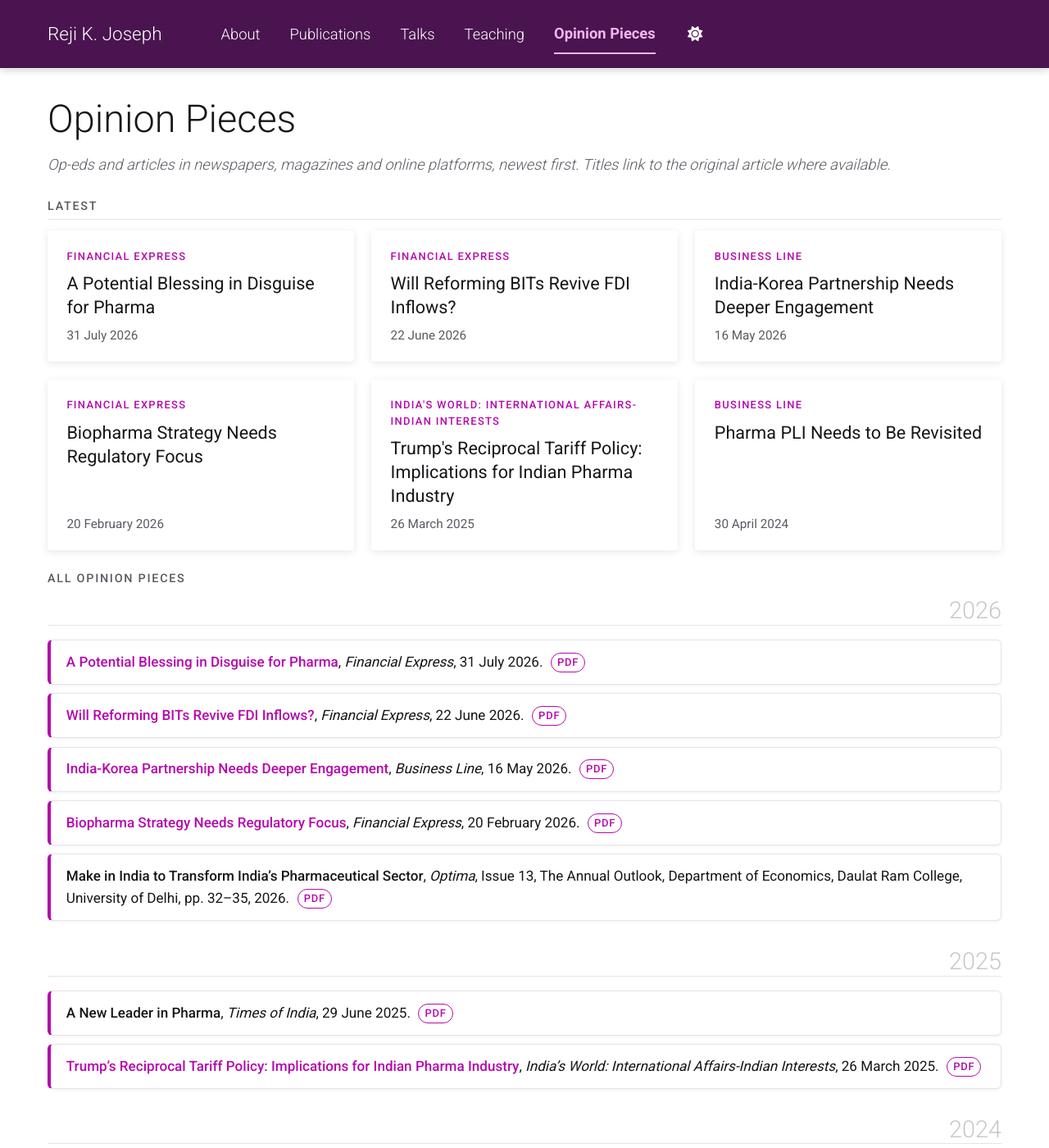
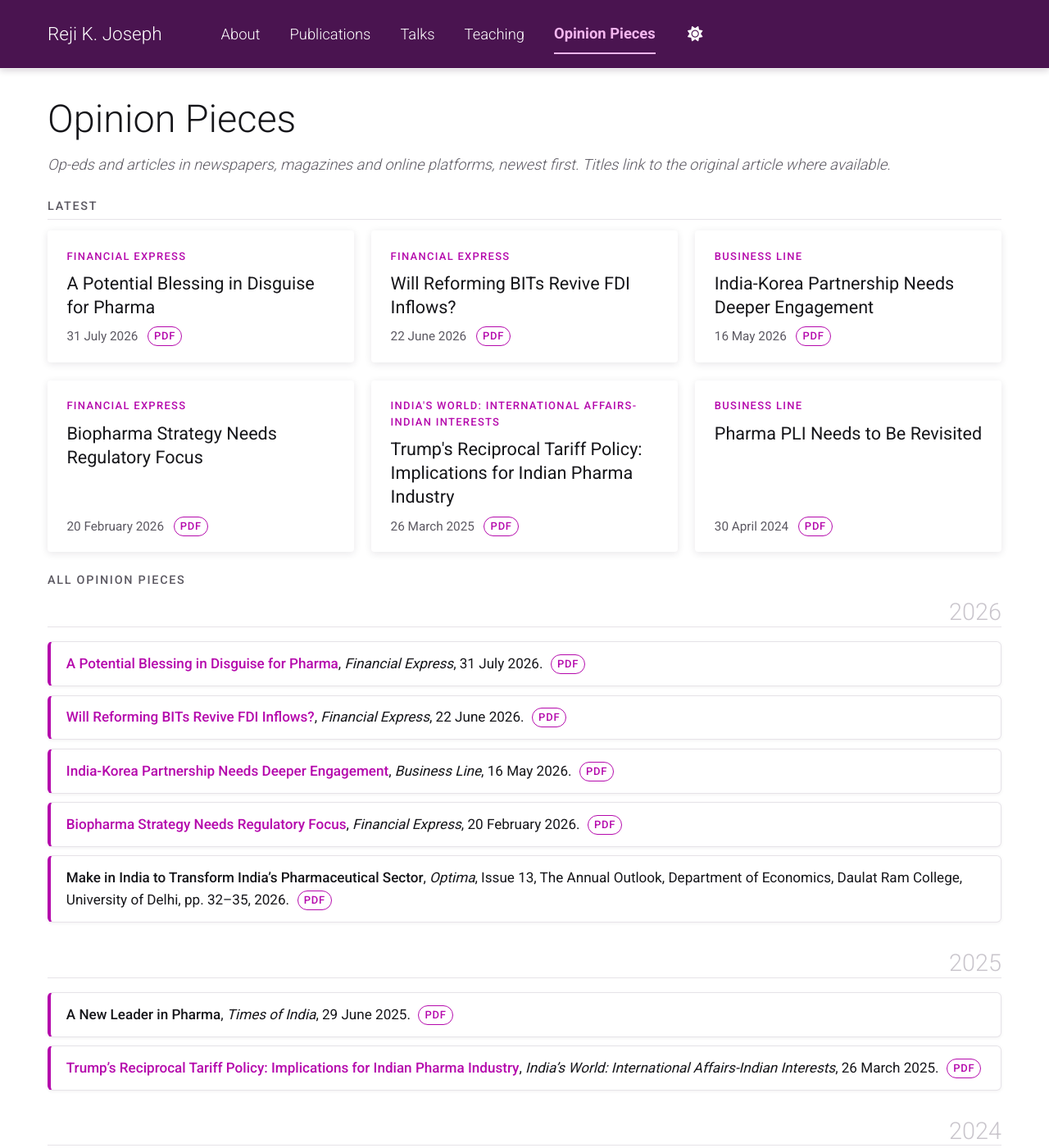
Before and after one commit to rejikjoseph/rejikjoseph.github.io, a Jekyll site: the page built from _pages/opinion-pieces.md, in a window 1280 px wide and 1400 px high. Shown: the whole window at 82% size. Built offline with Jekyll 4.4.1, drawn with Linux system fonts in a browser that asks for light colours; a style sheet for code colours, icons or effects is not loaded.

Commit message:
pinion PDFs and updates

```diff
--- a/_pages/opinion-pieces.md
+++ b/_pages/opinion-pieces.md
@@ -11,36 +11,36 @@ Op-eds and articles in newspapers, magazines and online platforms, newest first.
 <h2 class="section-label">Latest</h2>
 
 <div class="card-grid">
-  <a class="card" href="https://www.financialexpress.com/opinion/a-potential-blessing-in-disguise-for-pharma/4306903/">
+  <div class="card">
     <span class="card-outlet">Financial Express</span>
-    <span class="card-title">A Potential Blessing in Disguise for Pharma</span>
-    <span class="card-date">31 July 2026</span>
-  </a>
-  <a class="card" href="https://www.financialexpress.com/policy/economy/explainernbspwill-reforming-bits-revive-fdi-inflows/4272997/">
+    <a class="card-title" href="https://www.financialexpress.com/opinion/a-potential-blessing-in-disguise-for-pharma/4306903/">A Potential Blessing in Disguise for Pharma</a>
+    <span class="card-date">31 July 2026 <a class="pdf-link" href="/files/opinion/2026-07-31-financial-express-a-potential-blessing-in-disguise.pdf">PDF</a></span>
+  </div>
+  <div class="card">
     <span class="card-outlet">Financial Express</span>
-    <span class="card-title">Will Reforming BITs Revive FDI Inflows?</span>
-    <span class="card-date">22 June 2026</span>
-  </a>
-  <a class="card" href="https://www.thehindubusinessline.com/opinion/india-korea-partnership-needs-deeper-engagement/article70984353.ece">
+    <a class="card-title" href="https://www.financialexpress.com/policy/economy/explainernbspwill-reforming-bits-revive-fdi-inflows/4272997/">Will Reforming BITs Revive FDI Inflows?</a>
+    <span class="card-date">22 June 2026 <a class="pdf-link" href="/files/opinion/2026-06-22-financial-express-will-reforming-bits-revive-fdi.pdf">PDF</a></span>
+  </div>
+  <div class="card">
     <span class="card-outlet">Business Line</span>
-    <span class="card-title">India-Korea Partnership Needs Deeper Engagement</span>
-    <span class="card-date">16 May 2026</span>
-  </a>
-  <a class="card" href="https://www.financialexpress.com/opinion/biopharma-strategy-needs-regulatory-focus/4148712/">
+    <a class="card-title" href="https://www.thehindubusinessline.com/opinion/india-korea-partnership-needs-deeper-engagement/article70984353.ece">India-Korea Partnership Needs Deeper Engagement</a>
+    <span class="card-date">16 May 2026 <a class="pdf-link" href="/files/opinion/2026-05-16-business-line-india-korea-partnership.pdf">PDF</a></span>
+  </div>
+  <div class="card">
     <span class="card-outlet">Financial Express</span>
-    <span class="card-title">Biopharma Strategy Needs Regulatory Focus</span>
-    <span class="card-date">20 February 2026</span>
-  </a>
-  <a class="card" href="https://indiasworld.in/trumps-reciprocal-tariff-policy-implications-for-indian-pharma-industry/">
+    <a class="card-title" href="https://www.financialexpress.com/opinion/biopharma-strategy-needs-regulatory-focus/4148712/">Biopharma Strategy Needs Regulatory Focus</a>
+    <span class="card-date">20 February 2026 <a class="pdf-link" href="/files/opinion/2026-02-20-financial-express-biopharma-strategy-regulatory-focus.pdf">PDF</a></span>
+  </div>
+  <div class="card">
     <span class="card-outlet">India's World: International Affairs-Indian Interests</span>
-    <span class="card-title">Trump's Reciprocal Tariff Policy: Implications for Indian Pharma Industry</span>
-    <span class="card-date">26 March 2025</span>
-  </a>
-  <a class="card" href="https://www.thehindubusinessline.com/opinion/pharma-pli-needs-to-be-revisited/article68121968.ece">
+    <a class="card-title" href="https://indiasworld.in/trumps-reciprocal-tariff-policy-implications-for-indian-pharma-industry/">Trump's Reciprocal Tariff Policy: Implications for Indian Pharma Industry</a>
+    <span class="card-date">26 March 2025 <a class="pdf-link" href="/files/opinion/2025-03-26-indias-world-trumps-reciprocal-tariff-policy.pdf">PDF</a></span>
+  </div>
+  <div class="card">
     <span class="card-outlet">Business Line</span>
-    <span class="card-title">Pharma PLI Needs to Be Revisited</span>
-    <span class="card-date">30 April 2024</span>
-  </a>
+    <a class="card-title" href="https://www.thehindubusinessline.com/opinion/pharma-pli-needs-to-be-revisited/article68121968.ece">Pharma PLI Needs to Be Revisited</a>
+    <span class="card-date">30 April 2024 <a class="pdf-link" href="/files/opinion/2024-04-30-business-line-pharma-pli-needs-to-be-revisited.pdf">PDF</a></span>
+  </div>
 </div>
 
 <h2 class="section-label">All opinion pieces</h2>
@@ -87,7 +87,7 @@ Op-eds and articles in newspapers, magazines and online platforms, newest first.
 
 [**Innovation in India's Pharma Sector Matters to the World. Here's Why**](https://www.moneycontrol.com/news/opinion/innovation-in-indias-pharma-sector-matters-to-the-world-heres-why-8233491.html), *Moneycontrol.com*, 15 March 2022.
 
-**India to Be Self-Sufficient in Pharmaceutical Ingredients: Listen to Dr. Reji K Joseph in ISID**, *The Chemical Daily, Japan*, 8 March 2022. (Interview)
+**India to Be Self-Sufficient in Pharmaceutical Ingredients: Listen to Dr. Reji K Joseph in ISID**, *The Chemical Daily, Japan*, 8 March 2022. (Interview) [PDF](/files/opinion/2022-03-08-chemical-daily-japan-interview.pdf){: .pdf-link}
 
 [**A Self-Reliant Pharma Industry**](https://www.thehindu.com/opinion/op-ed/a-self-reliant-pharma-industry/article38393539.ece), *The Hindu*, 8 February 2022. (Co-author) [PDF](/files/opinion/2022-02-08-the-hindu-a-self-reliant-pharma-industry.pdf){: .pdf-link}
 
--- a/assets/css/main.scss
+++ b/assets/css/main.scss
@@ -256,3 +256,8 @@ html[data-theme="dark"] { --rj-bar: #2a0c2e; --rj-bar-fg: #f1e9f2; --rj-bar-acce
 /* PDF download pill next to opinion pieces */
 .pdf-link { display: inline-block; margin-left: 0.4em; padding: 0 0.55em; font-size: 0.72rem; font-weight: 500; letter-spacing: 0.06em; line-height: 1.7; color: var(--rj-accent) !important; border: 1px solid var(--rj-accent); border-radius: 999px; text-decoration: none !important; vertical-align: 1px; }
 .pdf-link:hover { background: var(--rj-accent); color: #fff !important; }
+
+/* Opinion cards: title links to article, PDF pill beside date */
+.card a.card-title { color: var(--rj-text); text-decoration: none; }
+.card a.card-title:hover { color: var(--rj-accent); text-decoration: underline; }
+.card-date .pdf-link { margin-left: 0.6em; }
```
Also changed, not shown: _pages/about.md (+12 -12 lines), 1 other file.
